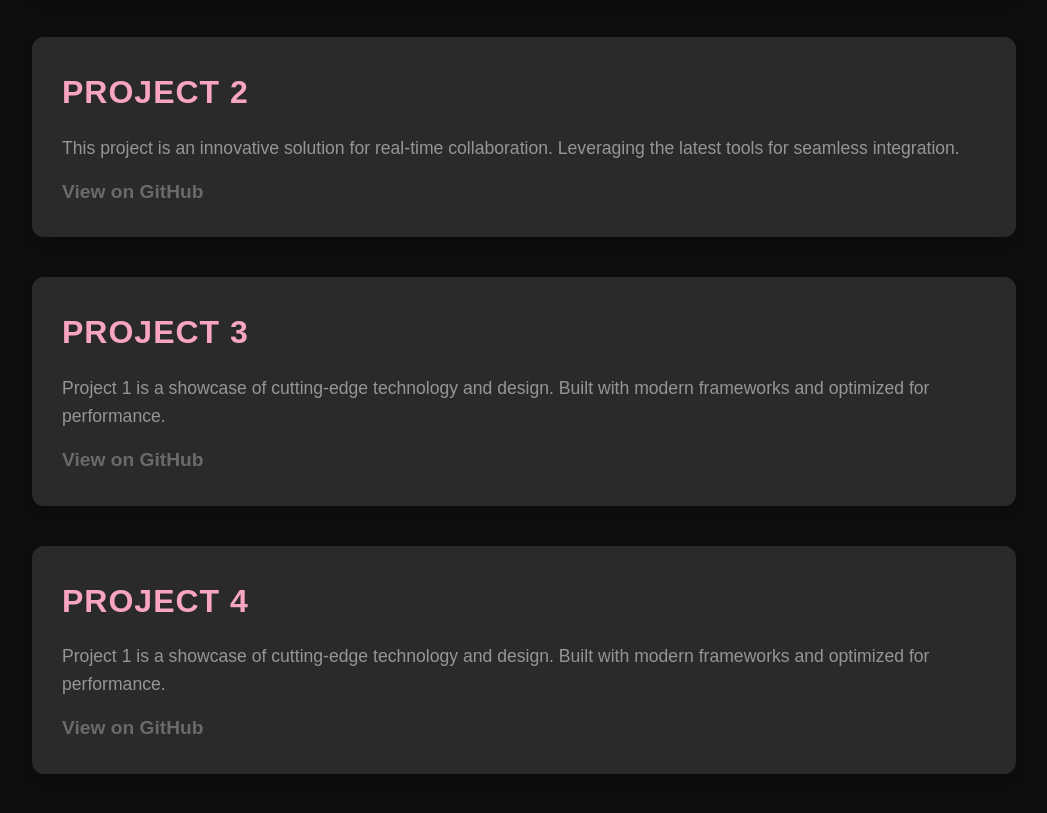
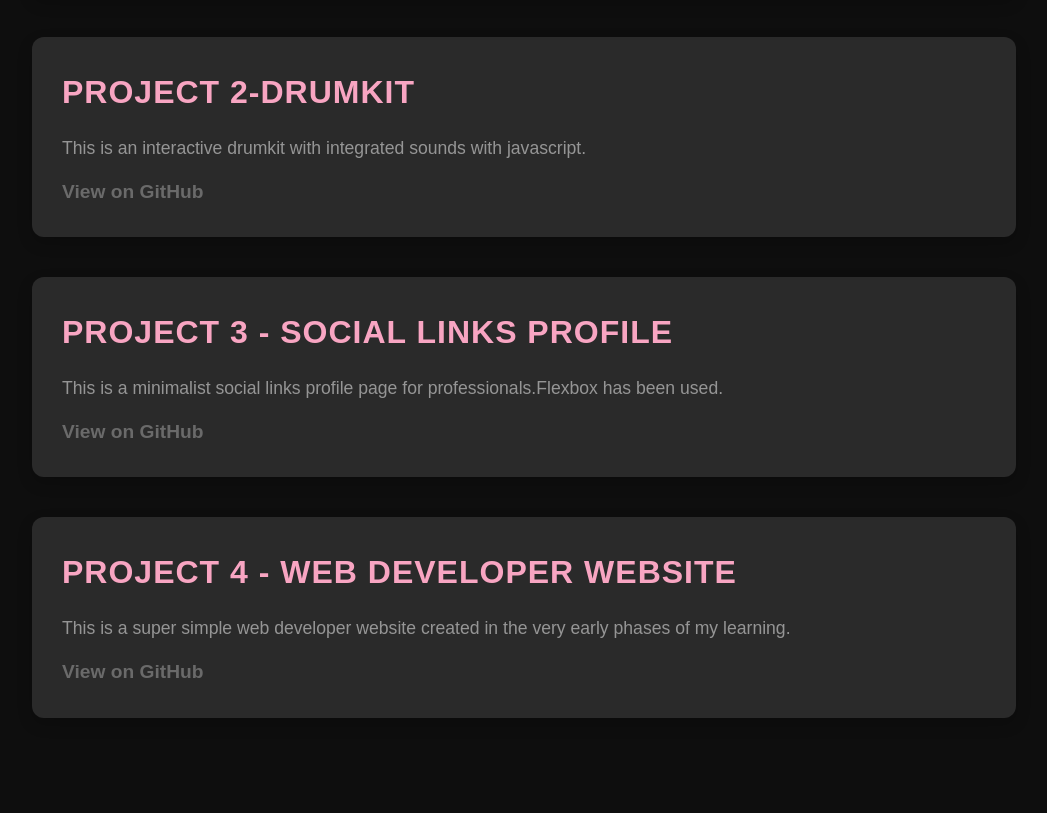
Before and after one commit to stlb57/Frontend-projects, a plain HTML site: page index.html in a window 1280 px wide. Shown: the part 751-1564 px from the top of the page, without its empty margins (116-1163 px from the left). Drawn offline with Linux system fonts and the light colour scheme.

Commit message:
Update index.html

```diff
--- a/index.html
+++ b/index.html
@@ -155,23 +155,23 @@
                 <h2>My Projects</h2>
                 <div class="project">
                     <h3>Project 1 - Bootstrap</h3>
-                    <p>This is a simple packer-mover website made using bootstrap</p>
+                    <p>This is a simple packer-mover website made using bootstrap.</p>
                     <a href="projects/Bootstrap Components/solution.html" target="_blank">View on GitHub</a>
                 </div>
                 <div class="project">
-                    <h3>Project 2</h3>
-                    <p>This project is an innovative solution for real-time collaboration. Leveraging the latest tools for seamless integration.</p>
-                    <a href="https://github.com/yourusername/project2" target="_blank">View on GitHub</a>
+                    <h3>Project 2-Drumkit</h3>
+                    <p>This is an interactive drumkit with integrated sounds with javascript.</p>
+                    <a href="projects/Drum Kit Completed/index.html" target="_blank">View on GitHub</a>
                 </div>
                 <div class="project">
-                    <h3>Project 3</h3>
-                    <p>Project 1 is a showcase of cutting-edge technology and design. Built with modern frameworks and optimized for performance.</p>
-                    <a href="https://github.com/yourusername/project1" target="_blank">View on GitHub</a>
+                    <h3>Project 3 - Social Links profile</h3>
+                    <p>This is a minimalist social links profile page for professionals.Flexbox has been used.</p>
+                    <a href="projects/Social links profile/Social links profile.html" target="_blank">View on GitHub</a>
                 </div>
                 <div class="project">
-                    <h3>Project 4</h3>
-                    <p>Project 1 is a showcase of cutting-edge technology and design. Built with modern frameworks and optimized for performance.</p>
-                    <a href="https://github.com/yourusername/project1" target="_blank">View on GitHub</a>
+                    <h3>Project 4 - Web developer website</h3>
+                    <p>This is a super simple web developer website created in the very early phases of my learning.</p>
+                    <a href="projects/Web developer website/website.html" target="_blank">View on GitHub</a>
                 </div>
                 <!-- Add more projects here -->
             </section>
```
